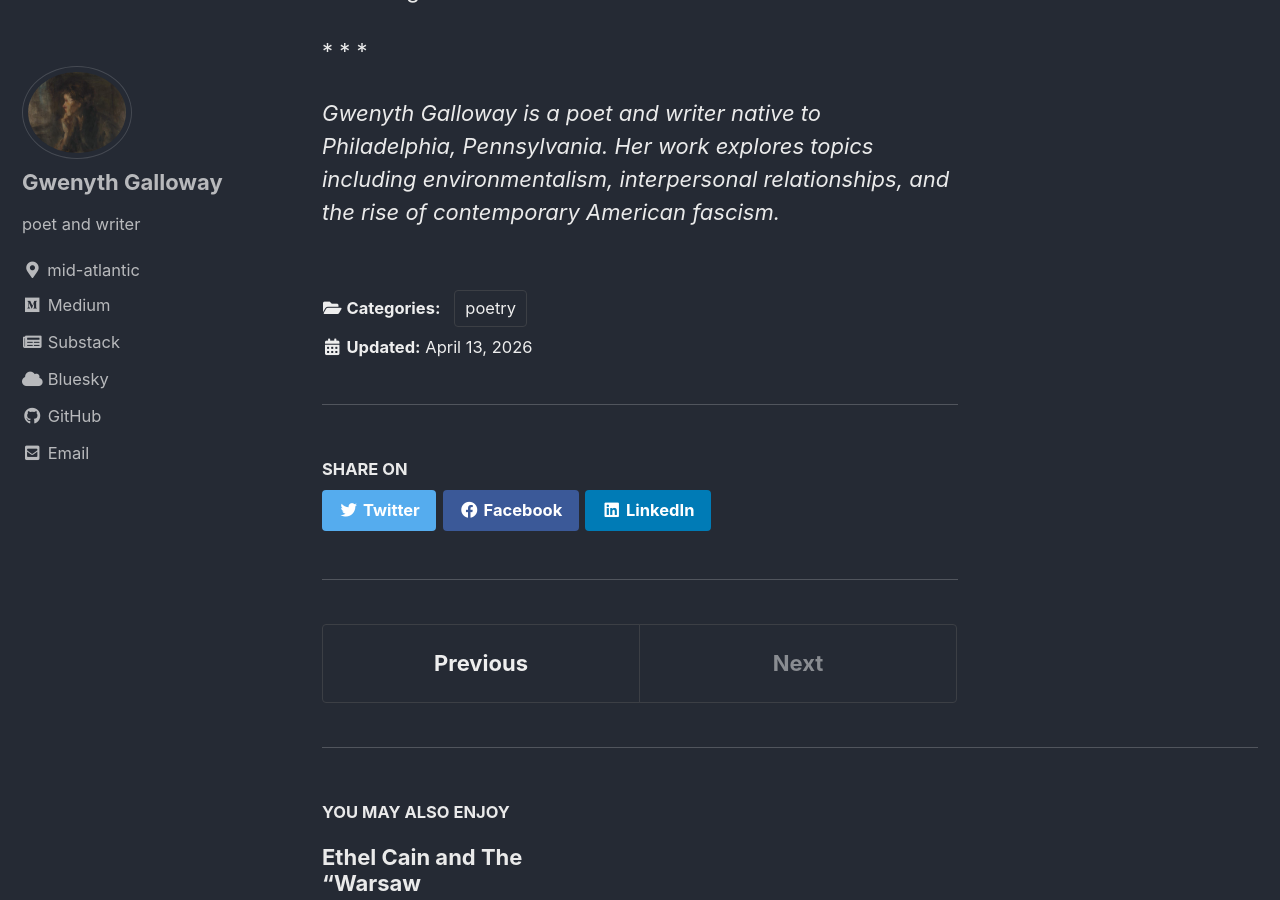
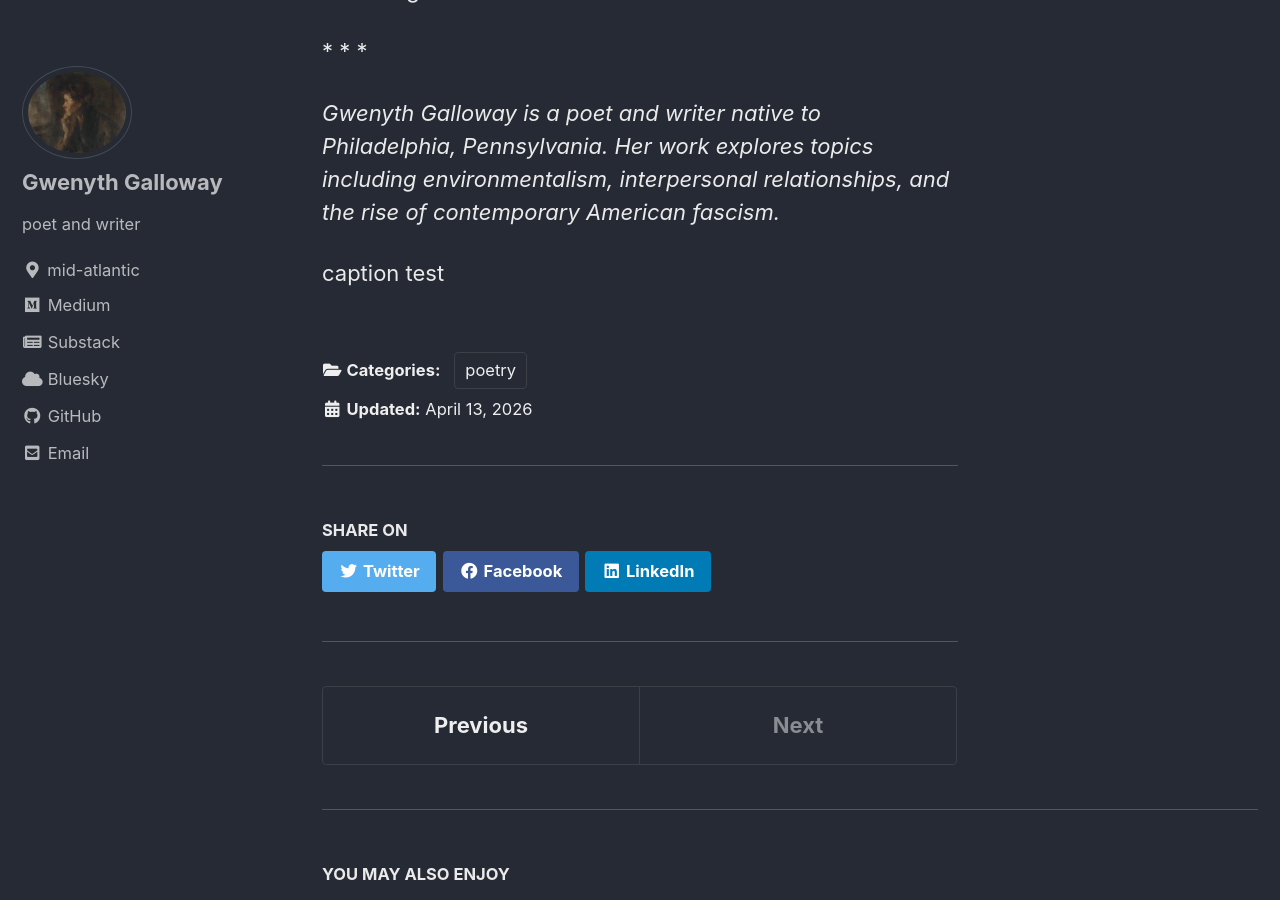
Before and after one commit to gwenythgalloway/gwenythgalloway.github.io, a Jekyll site: the page built from _posts/2026-04-13-interstate.html, in a window 1280 px wide and 900 px high, scrolled down 2450 px. Built offline with Jekyll 4.4.1, drawn with Linux system fonts in a browser that asks for light colours; cached includes are drawn as plain includes.

Commit message:
Update 2026-04-13-interstate.html
Signed-off-by: Gwenyth Galloway <gwenythgalloway@protonmail.com>

```diff
--- a/_posts/2026-04-13-interstate.html
+++ b/_posts/2026-04-13-interstate.html
@@ -22,6 +22,11 @@
   width: 100%;
   height: 100%;
 }
+video.caption {
+  text-align: center;
+  font-size: 12px
+  font-family: Georgia, Times, serif
+)
 </style>
 
 <figure>
@@ -97,3 +102,5 @@
 Pennsylvania. Her work explores topics including environmentalism,
 interpersonal relationships, and the rise of contemporary American
 fascism.</em></p>
+
+<p>caption test</p>
```
